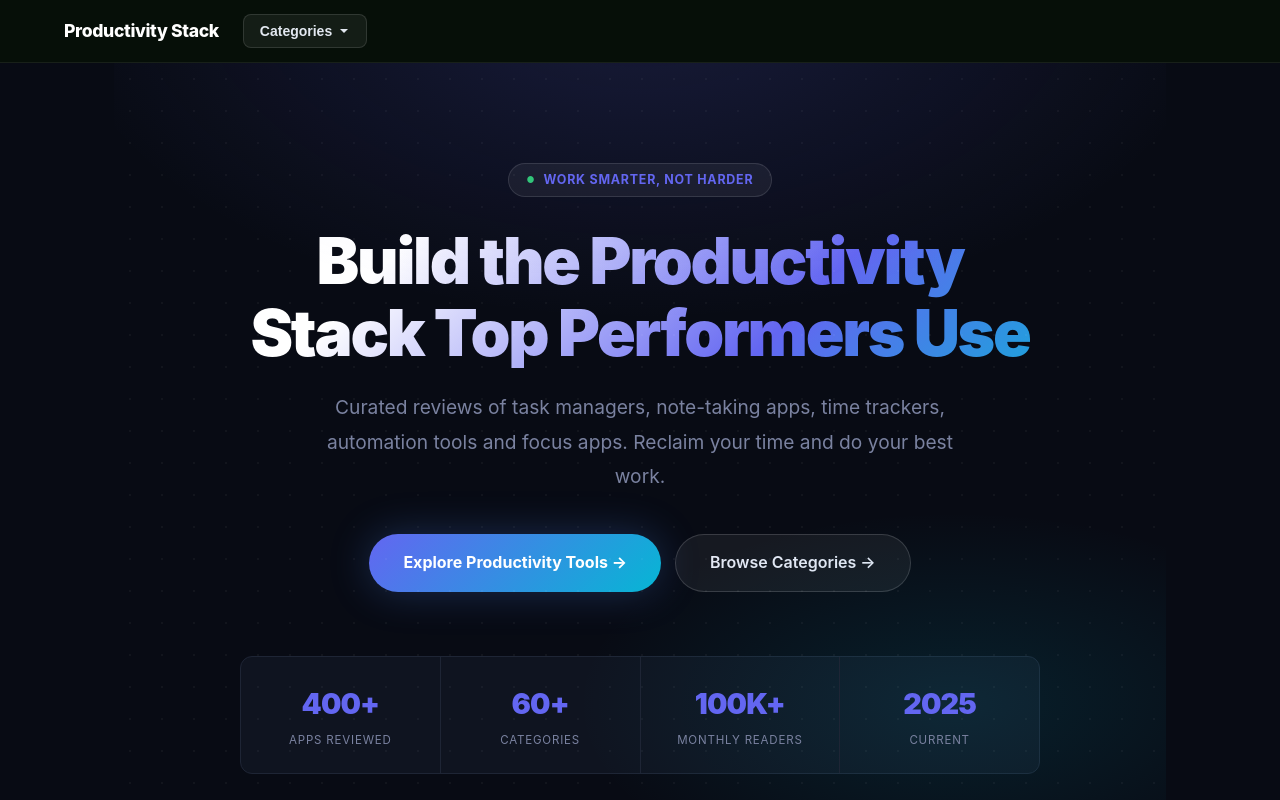
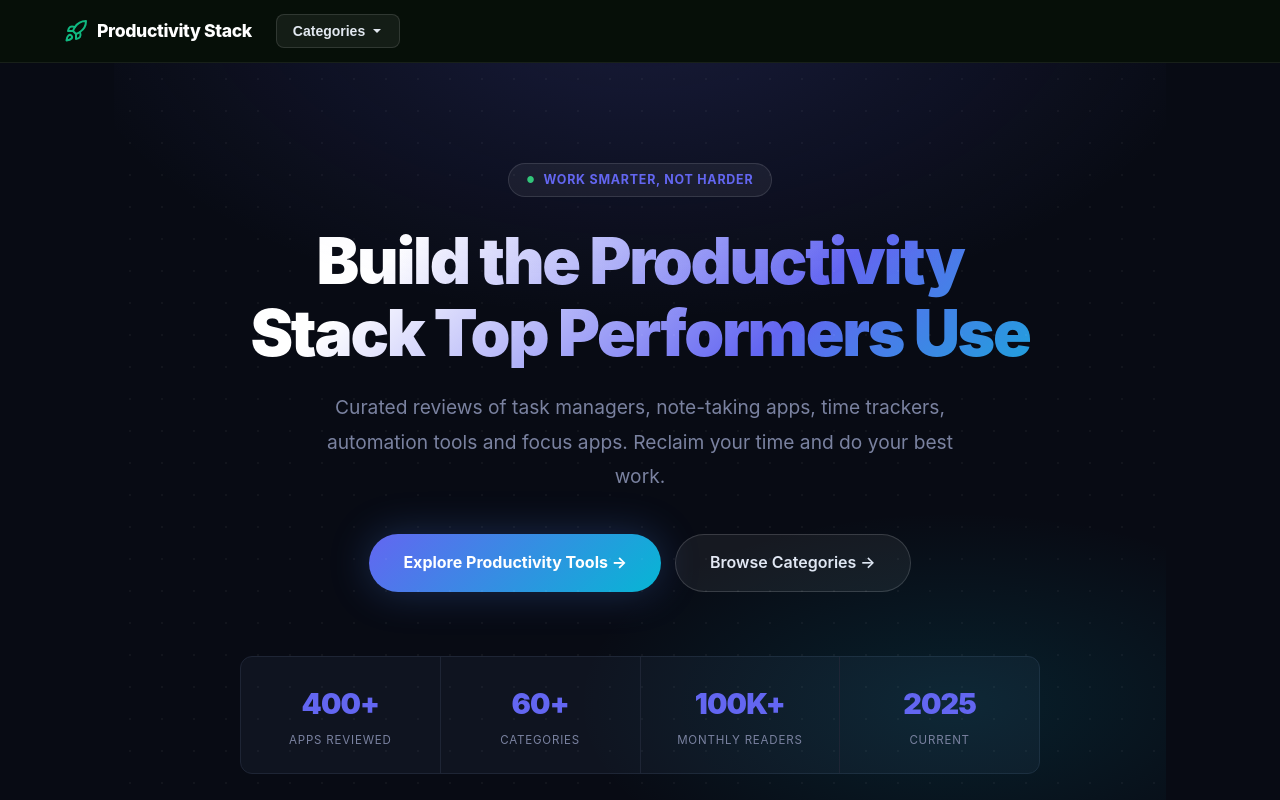
Before and after one commit to conceptsellerbills-cmyk/productivity-stack, a Next.js app: page / in a window 1280 px wide. Shown: the top 800 px of the page. Built offline with nearby package versions, Linux system fonts and the light colour scheme.

Commit message:
feat: add niche logo to site header

```diff
--- a/app/layout.tsx
+++ b/app/layout.tsx
@@ -17,8 +17,9 @@ export default function RootLayout({ children }: { children: React.ReactNode })
         <style>{`
           .site-header{background:#060f08;border-bottom:1px solid rgba(255,255,255,0.07);padding:14px 0;position:sticky;top:0;z-index:100}
           .header-inner{max-width:1200px;margin:0 auto;padding:0 24px;display:flex;align-items:center;gap:24px}
-          .site-brand{font-size:1.1rem;font-weight:800;color:#fff;text-decoration:none;white-space:nowrap}
+          .site-brand{font-size:1.1rem;font-weight:800;color:#fff;text-decoration:none;white-space:nowrap;display:flex;align-items:center;gap:9px;transition:color 0.15s}
           .site-brand:hover{color:#10b981}
+          .site-logo{flex-shrink:0;display:block}
           .cat-nav{position:relative}
           .cat-btn{background:rgba(255,255,255,0.06);border:1px solid rgba(255,255,255,0.12);color:#e2e8f0;font-size:0.875rem;font-weight:600;padding:8px 16px;border-radius:8px;cursor:pointer;display:flex;align-items:center;gap:6px;white-space:nowrap;transition:background 0.15s,border-color 0.15s}
           .cat-btn:hover,.cat-nav:focus-within .cat-btn{background:rgba(255,255,255,0.1);border-color:#10b981;color:#10b981}
@@ -33,7 +34,12 @@ export default function RootLayout({ children }: { children: React.ReactNode })
         `}</style>
         <header className="site-header">
           <div className="header-inner">
-            <a href="/" className="site-brand">{SITE_NAME}</a>
+            <a href="/" className="site-brand">
+              <svg className="site-logo" width="24" height="24" viewBox="0 0 24 24" fill="none" stroke="#10b981" strokeWidth="2" strokeLinecap="round" strokeLinejoin="round">
+                <path d="M4.5 16.5c-1.5 1.26-2 5-2 5s3.74-.5 5-2c.71-.84.7-2.13-.09-2.91a2.18 2.18 0 0 0-2.91-.09z"/><path d="m12 15-3-3a22 22 0 0 1 2-3.95A12.88 12.88 0 0 1 22 2c0 2.72-.78 7.5-6 11a22.35 22.35 0 0 1-4 2z"/><path d="M9 12H4s.55-3.03 2-4c1.62-1.08 5 0 5 0"/><path d="M12 15v5s3.03-.55 4-2c1.08-1.62 0-5 0-5"/>
+              </svg>
+              {SITE_NAME}
+            </a>
             <nav className="cat-nav" tabIndex={0}>
               <button className="cat-btn" aria-haspopup="true">
                 Categories
```
